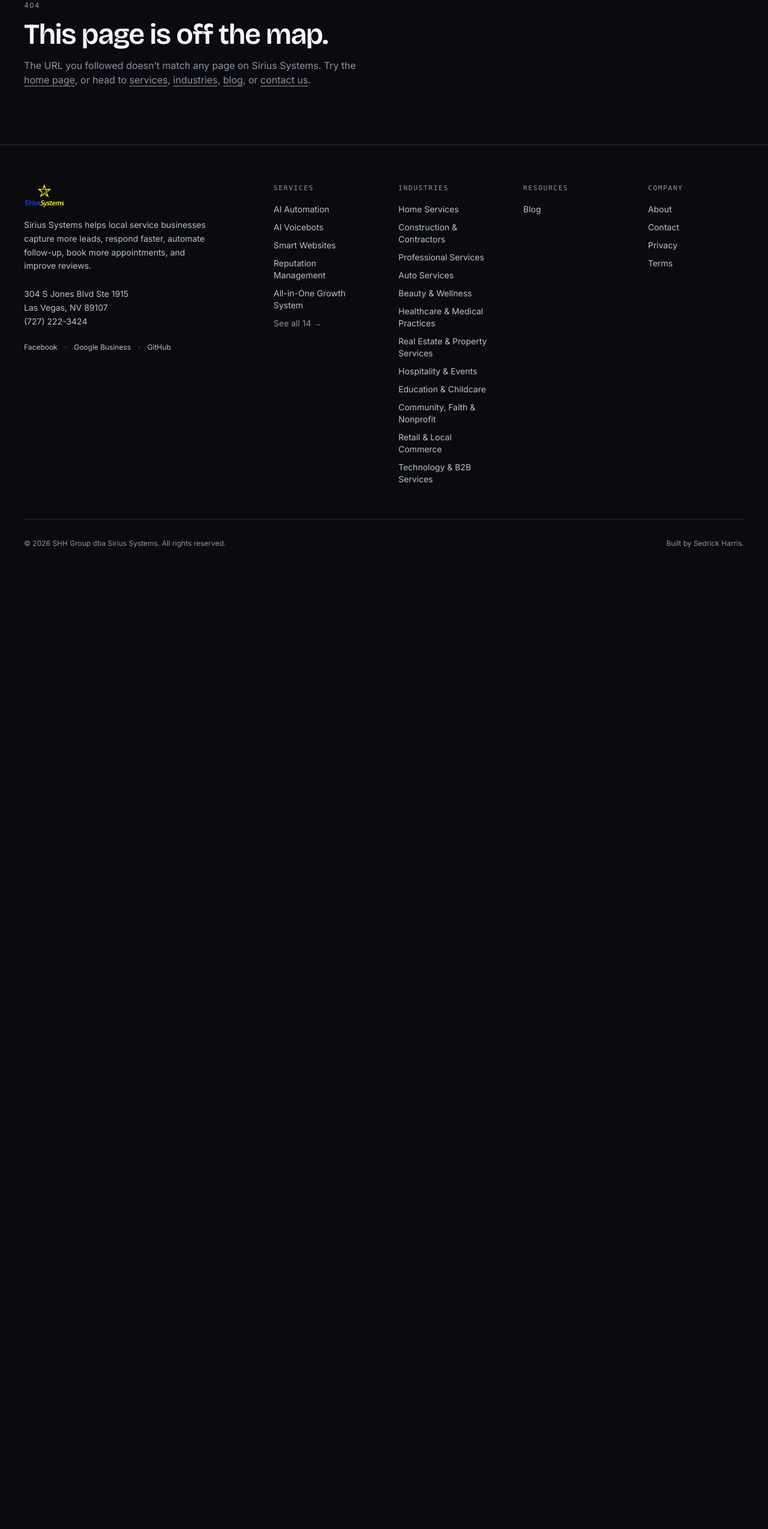
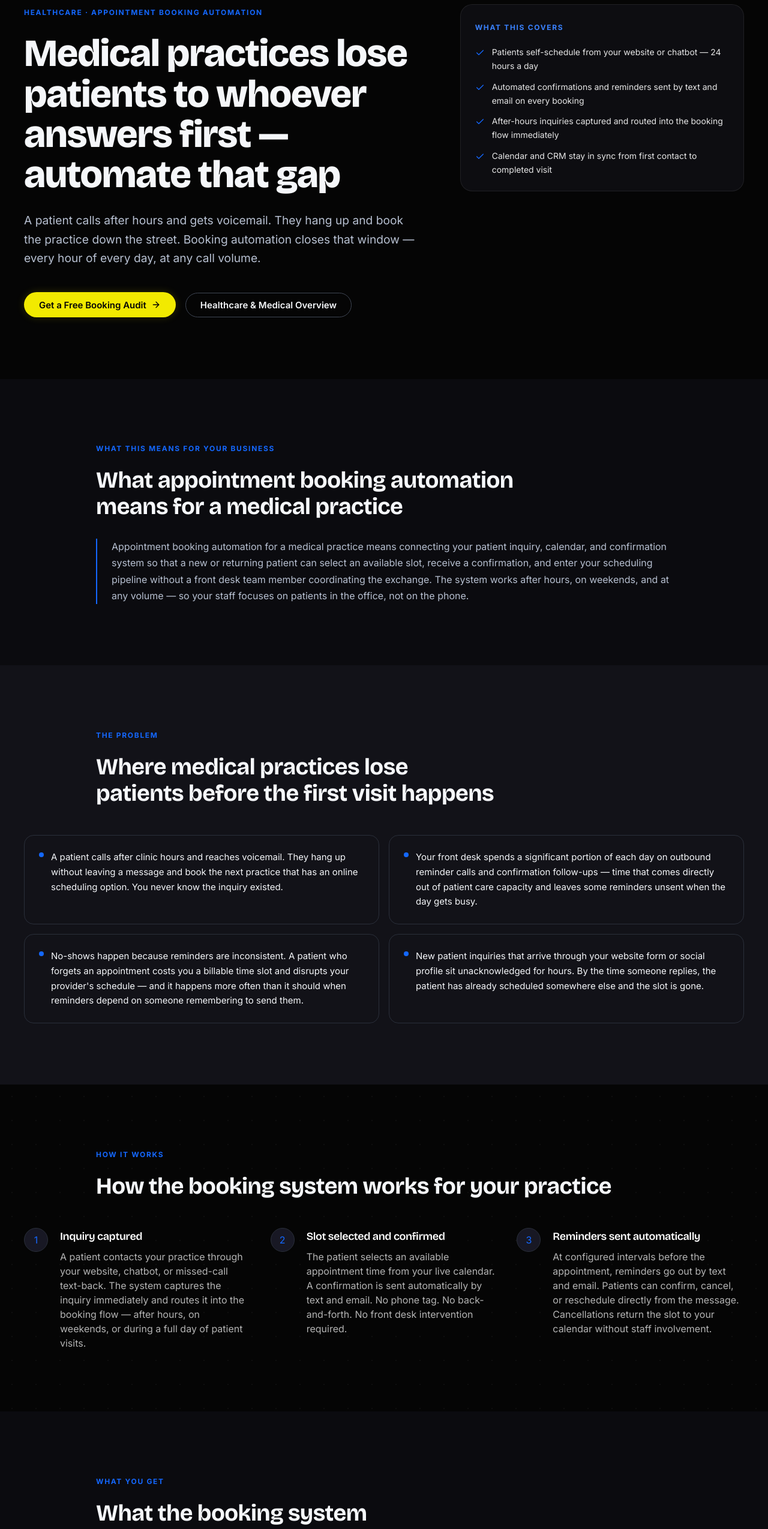
Before and after one commit to SedrickHarris/sirius-systems-site, a Next.js app: page /industries/healthcare-medical/appointment-booking-automation in a window 1280 px wide. Before the commit this address had no page. Shown: the part 160-2709 px from the top of the page at 60% size. Before the commit the page ends 1138 px from the top, so only its background shows below. Built offline with nearby package versions, Linux system fonts and the light colour scheme.

Commit message:
feat: /industries/healthcare-medical/appointment-booking-automation intersection page

```diff
--- /dev/null
+++ b/app/industries/healthcare-medical/appointment-booking-automation/page.tsx
@@ -0,0 +1,137 @@
+import type { Metadata } from 'next'
+import {
+  IntersectionPageTemplate,
+  type IntersectionPageData,
+} from '@/components/site/IntersectionPageTemplate'
+import { JsonLdScript } from '@/components/site/JsonLdScript'
+import { webPage, breadcrumbList, serviceSchema, faqPage } from '@/lib/schema'
+
+const DATA: IntersectionPageData = {
+  hubSlug:     'healthcare-medical',
+  serviceSlug: 'appointment-booking-automation',
+  hubName:     'Healthcare & Medical',
+  serviceName: 'Appointment Booking Automation',
+
+  metaTitle:       'Patient Booking Automation for Medical Practices',
+  metaDescription: 'Medical practices lose patients to whoever answers first. Automate scheduling so patients book 24/7, confirmations send automatically, and no-shows drop.',
+
+  eyebrow:     'Healthcare · Appointment Booking Automation',
+  headline:    'Medical practices lose patients to whoever answers first — automate that gap',
+  subheadline: 'A patient calls after hours and gets voicemail. They hang up and book the practice down the street. Booking automation closes that window — every hour of every day, at any call volume.',
+
+  heroHighlights: [
+    'Patients self-schedule from your website or chatbot — 24 hours a day',
+    'Automated confirmations and reminders sent by text and email on every booking',
+    'After-hours inquiries captured and routed into the booking flow immediately',
+    'Calendar and CRM stay in sync from first contact to completed visit',
+  ],
+
+  definitionHeadline: 'What appointment booking automation means for a medical practice',
+  definition: 'Appointment booking automation for a medical practice means connecting your patient inquiry, calendar, and confirmation system so that a new or returning patient can select an available slot, receive a confirmation, and enter your scheduling pipeline without a front desk team member coordinating the exchange. The system works after hours, on weekends, and at any volume — so your staff focuses on patients in the office, not on the phone.',
+
+  problemHeadline: 'Where medical practices lose patients before the first visit happens',
+  problems: [
+    'A patient calls after clinic hours and reaches voicemail. They hang up without leaving a message and book the next practice that has an online scheduling option. You never know the inquiry existed.',
+    'Your front desk spends a significant portion of each day on outbound reminder calls and confirmation follow-ups — time that comes directly out of patient care capacity and leaves some reminders unsent when the day gets busy.',
+    'No-shows happen because reminders are inconsistent. A patient who forgets an appointment costs you a billable time slot and disrupts your provider\'s schedule — and it happens more often than it should when reminders depend on someone remembering to send them.',
+    'New patient inquiries that arrive through your website form or social profile sit unacknowledged for hours. By the time someone replies, the patient has already scheduled somewhere else and the slot is gone.',
+  ],
+
+  howItWorksHeadline: 'How the booking system works for your practice',
+  steps: [
+    {
+      label: 'Inquiry captured',
+      body: 'A patient contacts your practice through your website, chatbot, or missed-call text-back. The system captures the inquiry immediately and routes it into the booking flow — after hours, on weekends, or during a full day of patient visits.',
+    },
+    {
+      label: 'Slot selected and confirmed',
+      body: 'The patient selects an available appointment time from your live calendar. A confirmation is sent automatically by text and email. No phone tag. No back-and-forth. No front desk intervention required.',
+    },
+    {
+      label: 'Reminders sent automatically',
+      body: 'At configured intervals before the appointment, reminders go out by text and email. Patients can confirm, cancel, or reschedule directly from the message. Cancellations return the slot to your calendar without staff involvement.',
+    },
+  ],
+
+  featuresHeadline: 'What the booking system includes for healthcare practices',
+  features: [
+    'Patient self-scheduling from your website or patient-facing chatbot',
+    '24/7 availability — new and returning patients can book outside clinic hours',
+    'Automated confirmation messages by text and email on every booking',
+    'Multi-step reminder sequences at intervals configured for your practice type',
+    'Cancellation and reschedule handling that returns slots to your live calendar automatically',
+    'After-hours inquiry capture with immediate booking flow routing',
+    'Calendar sync so patients only see slots that are genuinely available',
+    'CRM pipeline update triggered by confirmed appointment — no manual data entry',
+  ],
+
+  relatedServiceSlugs: ['ai-chatbots', 'ai-voicebots', 'crm-automation', 'reputation-management'],
+
+  faqs: [
+    {
+      q: 'Can patients book appointments on our website after the office closes?',
+      a: 'Yes. Patient self-scheduling means a new or returning patient can select an available slot and receive a confirmation at any hour — including evenings, weekends, and holidays — without a staff member present. The calendar only shows slots that are actually open, and every confirmed booking triggers an automatic confirmation to the patient.',
+    },
+    {
+      q: 'How does this system reduce no-shows?',
+      a: 'The system sends automated reminder messages — by text and email — at set intervals before each appointment. Patients can confirm, cancel, or reschedule directly from the reminder without calling the office. Because reminders fire on every booking rather than when someone remembers to send them, the no-show rate drops consistently over time.',
+    },
+    {
+      q: 'Does this replace our existing scheduling software?',
+      a: 'Not necessarily. The booking automation layer connects to your existing calendar and, where possible, your existing scheduling tool. The goal is to add the self-scheduling and automation capabilities your current setup is missing — not to rip out what already works. We confirm compatibility during setup before building anything.',
+    },
+    {
+      q: 'What happens when a patient cancels through the reminder?',
+      a: 'When a patient cancels or reschedules from the automated reminder, the slot is returned to your live calendar automatically. No staff intervention is needed. The system can optionally notify your front desk of the cancellation so the slot can be offered to a waitlisted patient or filled proactively.',
+    },
+    {
+      q: 'Is this system HIPAA-compliant?',
+      a: 'The booking and communication system is configured to operate within HIPAA-aware communication boundaries. Confirmation and reminder messages are structured to avoid transmitting protected health information in text or email form. We discuss your specific compliance requirements during discovery before any configuration is finalized.',
+    },
+  ],
+
+  ctaHeadline:     'See what your current booking flow is costing you',
+  ctaBody:         'We will map your current patient inquiry and scheduling process, identify where patients are dropping off, and show you exactly what a connected booking system looks like for your practice. No obligation.',
+  ctaPrimaryLabel: 'Get a Free Booking Audit',
+}
+
+export const metadata: Metadata = {
+  title:       DATA.metaTitle,
+  description: DATA.metaDescription,
+  alternates: { canonical: '/industries/healthcare-medical/appointment-booking-automation' },
+  openGraph: {
+    title:       DATA.metaTitle,
+    description: DATA.metaDescription,
+    url:         '/industries/healthcare-medical/appointment-booking-automation',
+    images: [{ url: '/og/default.webp', alt: DATA.metaTitle }],
+  },
+}
+
+export default function HealthcareMedicalAppointmentBookingAutomationPage() {
+  return (
+    <>
+      <JsonLdScript
+        data={[
+          webPage({
+            url:         '/industries/healthcare-medical/appointment-booking-automation',
+            name:        DATA.metaTitle,
+            description: DATA.metaDescription,
+          }),
+          breadcrumbList([
+            { name: 'Home',                           url: '/' },
+            { name: 'Industries',                     url: '/industries' },
+            { name: 'Healthcare & Medical',           url: '/industries/healthcare-medical' },
+            { name: 'Appointment Booking Automation', url: '/industries/healthcare-medical/appointment-booking-automation' },
+          ]),
+          serviceSchema({
+            slug:        'industries/healthcare-medical/appointment-booking-automation',
+            name:        'Appointment Booking Automation for Medical Practices',
+            description: 'Patient self-scheduling, automated confirmations, reminder sequences, and calendar sync for medical practices — HIPAA-aware and connected to your existing systems.',
+          }),
+          faqPage(DATA.faqs),
+        ]}
+      />
+      <IntersectionPageTemplate {...DATA} />
+    </>
+  )
+}
```
Also changed, not shown: 1 other file (tests, documents, lock files or other folders).
